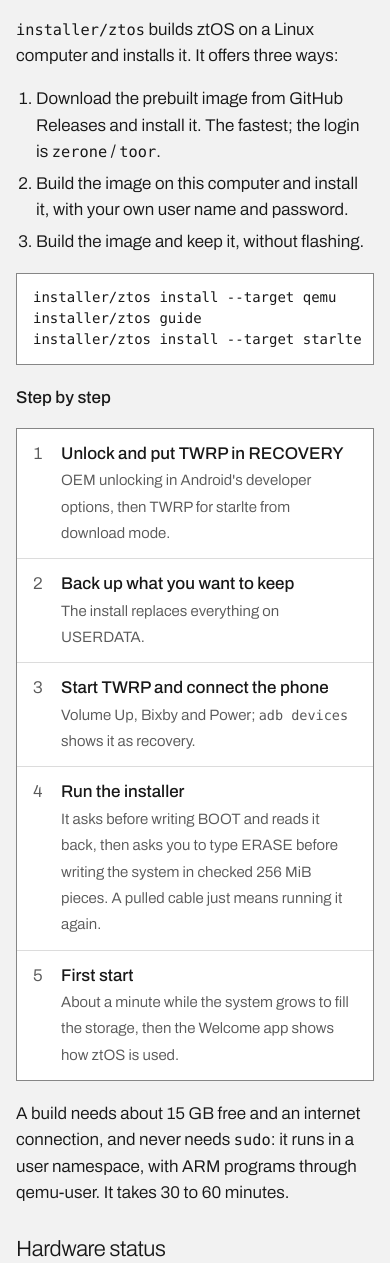
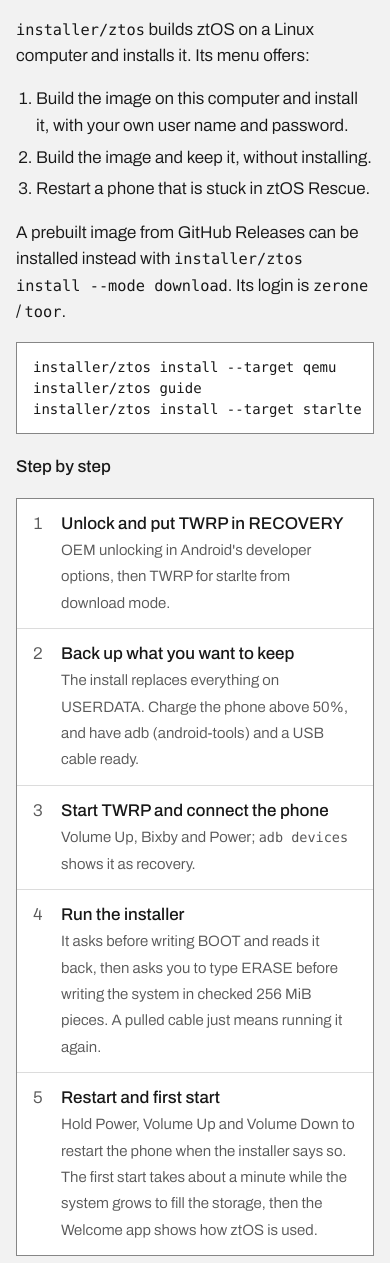
Before and after one commit to EaglesView/ztOS, a plain HTML site: page docs/index.html in a window 390 px wide. Shown: the part 6773-8036 px from the top of the page. Drawn offline with Linux system fonts and the light colour scheme.

Commit message:
Wiki: installer options and steps as the installer has them
The menu builds and installs, builds and keeps, or restarts a phone
stuck in Rescue; the prebuilt download is --mode download only. The
steps add adb, the charge, and the manual restart the installer asks
for.

```diff
--- a/docs/index.html
+++ b/docs/index.html
@@ -395,22 +395,23 @@ ztos-sdk logs -f         <span class="c"># what it prints, on the phone</span></
           <b>This erases the phone</b>
           Android and the phone's user data are replaced. The phone's identity (IMEI and modem calibration, in the EFS partitions) is never touched. Read the <a href="#quirks">known quirks</a> below first.
         </div>
-        <p><code>installer/ztos</code> builds ztOS on a Linux computer and installs it. It offers three ways:</p>
+        <p><code>installer/ztos</code> builds ztOS on a Linux computer and installs it. Its menu offers:</p>
         <ol class="prose">
-          <li>Download the prebuilt image from GitHub Releases and install it. The fastest; the login is <code>zerone</code> / <code>toor</code>.</li>
           <li>Build the image on this computer and install it, with your own user name and password.</li>
-          <li>Build the image and keep it, without flashing.</li>
+          <li>Build the image and keep it, without installing.</li>
+          <li>Restart a phone that is stuck in ztOS Rescue.</li>
         </ol>
-<pre>installer/ztos install --target qemu      <span class="c"># try it in a phone-shaped window</span>
+        <p>A prebuilt image from GitHub Releases can be installed instead with <code>installer/ztos install --mode download</code>. Its login is <code>zerone</code> / <code>toor</code>.</p>
+        <pre>installer/ztos install --target qemu      <span class="c"># try it in a phone-shaped window</span>
 installer/ztos guide                     <span class="c"># read this first</span>
 installer/ztos install --target starlte   <span class="c"># the Galaxy S9, from TWRP</span></pre>
         <p><b>Step by step</b></p>
         <ol class="steps">
           <li><div><b>Unlock and put TWRP in RECOVERY</b><span>OEM unlocking in Android's developer options, then TWRP for starlte from download mode.</span></div></li>
-          <li><div><b>Back up what you want to keep</b><span>The install replaces everything on USERDATA.</span></div></li>
+          <li><div><b>Back up what you want to keep</b><span>The install replaces everything on USERDATA. Charge the phone above 50%, and have adb (android-tools) and a USB cable ready.</span></div></li>
           <li><div><b>Start TWRP and connect the phone</b><span>Volume Up, Bixby and Power; <code>adb devices</code> shows it as recovery.</span></div></li>
           <li><div><b>Run the installer</b><span>It asks before writing BOOT and reads it back, then asks you to type ERASE before writing the system in checked 256 MiB pieces. A pulled cable just means running it again.</span></div></li>
-          <li><div><b>First start</b><span>About a minute while the system grows to fill the storage, then the Welcome app shows how ztOS is used.</span></div></li>
+          <li><div><b>Restart and first start</b><span>Hold Power, Volume Up and Volume Down to restart the phone when the installer says so. The first start takes about a minute while the system grows to fill the storage, then the Welcome app shows how ztOS is used.</span></div></li>
         </ol>
         <p>A build needs about 15 GB free and an internet connection, and never needs <code>sudo</code>: it runs in a user namespace, with ARM programs through qemu-user. It takes 30 to 60 minutes.</p>
 
```
